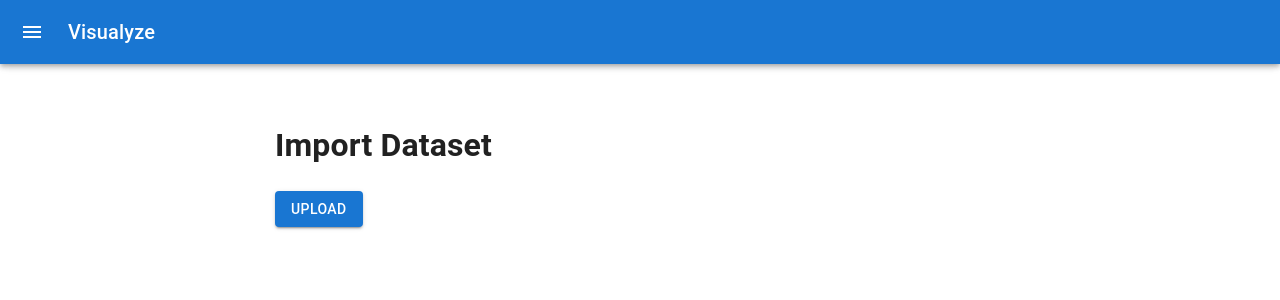
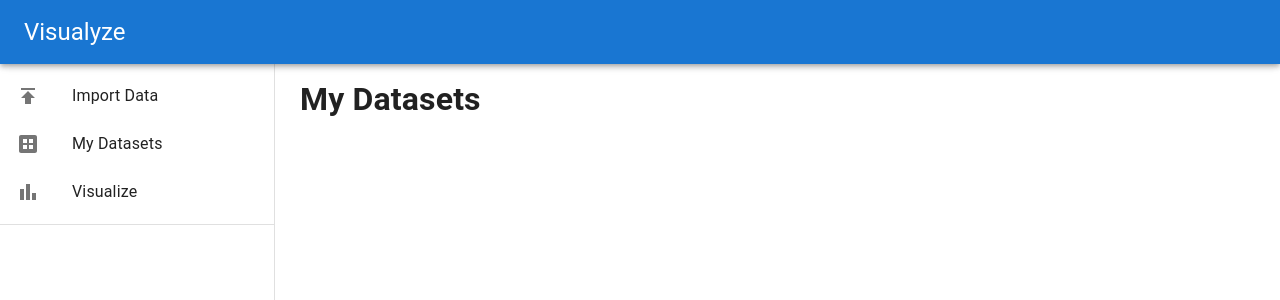
Before and after one commit to philippejlyu/CSC302, a React (Create React App) app in the folder crime_database/: page /datasets in a window 1280 px wide. Shown: the top 300 px of the page. Built offline with nearby package versions, Linux system fonts and the light colour scheme.

Commit message:
Added navigation

```diff
--- a/crime_database/package.json
+++ b/crime_database/package.json
@@ -15,6 +15,7 @@
     "react": "^18.2.0",
     "react-bootstrap": "^2.5.0",
     "react-dom": "^18.2.0",
+    "react-router-dom": "^6.4.3",
     "react-scripts": "5.0.1",
     "web-vitals": "^2.1.4"
   },
--- a/crime_database/src/App.js
+++ b/crime_database/src/App.js
@@ -1,13 +1,19 @@
 import './App.css';
-import './SideBar.js';
 import React from 'react';
-import SideBar from './SideBar.js';
+import ImportData from './ImportData';
+import MyDatasets from './MyDatasets';
+import Visualize from './Visualize';
+import {BrowserRouter, Route, Routes} from "react-router-dom";
 
 function App() {
   return (
-      <React.Fragment>
-      <SideBar></SideBar>
-      </React.Fragment>
+      <BrowserRouter>
+        <Routes>
+        <Route path="/" element={<ImportData/>} />
+        <Route path="/datasets" element={<MyDatasets/>} />
+        <Route path="/visualize" element={<Visualize/>} />
+        </Routes>
+      </BrowserRouter>
   );
 }
 
--- /dev/null
+++ b/crime_database/src/ImportData.js
@@ -0,0 +1,48 @@
+import React from "react";
+import { Button } from "@mui/material";
+import axios from "axios";
+import SideBar from "./SideBar";
+import * as ReactDOM from 'react-dom';
+
+const ImportData = () => {
+
+    function handleChange(event) {
+        let file = event.target.files[0];
+        const url = 'http://localhost:5000/upload';
+        const formData = new FormData();
+
+        formData.append("file", file);
+
+        axios.post(url, formData).then((res) => {
+            console.log(res);
+            let el = document.getElementById("main-page");
+            const el2 = document.createElement("h4");
+            el2.innerHTML = 'Success!';
+            el2.style.color = 'green';
+            ReactDOM.findDOMNode(el).append(el2);
+        }).catch((err) => {
+            console.warn(err);
+            let el = document.getElementById("main-page");
+            const el2 = document.createElement("h4");
+            el2.innerHTML = 'Error! Please try again.';
+            el2.style.color = 'red';
+            ReactDOM.findDOMNode(el).append(el2);
+        });
+      }
+
+    return(
+        <React.Fragment>
+        <SideBar></SideBar>
+        <div id='main-page' style={{marginTop:'75px', marginLeft: '300px'}}>
+        <h1>Import Dataset</h1>
+        <h3>Please upload a CSV file:</h3>
+      <Button variant="contained" component="label">
+        Upload
+        <input hidden accept=".csv" type="file" onChange={handleChange}/>
+      </Button>
+      </div>
+      </React.Fragment>
+    )
+}
+
+export default ImportData;
--- /dev/null
+++ b/crime_database/src/MyDatasets.js
@@ -0,0 +1,16 @@
+import React from "react";
+import SideBar from "./SideBar";
+
+const MyDatasets = () => {
+
+    return(
+        <React.Fragment>
+        <SideBar></SideBar>
+        <div id='main-page' style={{marginTop:'75px', marginLeft: '300px'}}>
+        <h1>My Datasets</h1>
+      </div>
+      </React.Fragment>
+    )
+}
+
+export default MyDatasets;
--- a/crime_database/src/SideBar.js
+++ b/crime_database/src/SideBar.js
@@ -1,7 +1,4 @@
 import * as React from 'react';
-import * as ReactDOM from 'react-dom';
-import { styled } from '@mui/material/styles';
-import Box from '@mui/material/Box';
 import Drawer from '@mui/material/Drawer';
 import CssBaseline from '@mui/material/CssBaseline';
 import AppBar from '@mui/material/AppBar';
@@ -9,9 +6,6 @@ import Toolbar from '@mui/material/Toolbar';
 import List from '@mui/material/List';
 import Typography from '@mui/material/Typography';
 import Divider from '@mui/material/Divider';
-import IconButton from '@mui/material/IconButton';
-import ChevronLeftIcon from '@mui/icons-material/ChevronLeft';
-import MenuIcon from '@mui/icons-material/Menu';
 import ListItem from '@mui/material/ListItem';
 import ListItemButton from '@mui/material/ListItemButton';
 import ListItemIcon from '@mui/material/ListItemIcon';
@@ -19,93 +13,34 @@ import ListItemText from '@mui/material/ListItemText';
 import PublishIcon from '@mui/icons-material/Publish';
 import BarChartIcon from '@mui/icons-material/BarChart';
 import DatasetIcon from '@mui/icons-material/Dataset';
-import { Button } from '@mui/material';
-import axios from 'axios';
+import { Link } from 'react-router-dom'
 
 const SideBar = () => {
-    const drawerWidth = 275;
-    const [open, setOpen] = React.useState(false);
-    const openDrawer = () => {
-      setOpen(true);
-      let el = document.getElementById("navbar-comp");
-      ReactDOM.findDOMNode(el).style.width = 'calc(100% - 275px)';
-      ReactDOM.findDOMNode(el).style.marginLeft = drawerWidth;
 
-      let el2 = document.getElementById("main-page");
-      ReactDOM.findDOMNode(el2).style.width = 'calc(100% - 275px)';
-      ReactDOM.findDOMNode(el2).style.marginLeft = drawerWidth;
-    };
-    const closeDrawer = () => {
-      setOpen(false);
-      let el = document.getElementById("navbar-comp");
-      ReactDOM.findDOMNode(el).style.width = 'calc(100%)';
-      ReactDOM.findDOMNode(el).style.marginLeft = 0;
+  const drawerWidth = 275;
 
-      let el2 = document.getElementById("main-page");
-      ReactDOM.findDOMNode(el2).style.width = 'calc(100%)';
-      ReactDOM.findDOMNode(el2).style.marginLeft = 0;
-    };
-
-  const DrawerHeader = styled('div')(({ theme }) => ({
-    display: 'flex',
-    alignItems: 'center',
-    padding: theme.spacing(0, 1),
-    ...theme.mixins.toolbar,
-    justifyContent: 'flex-end',
-  }));
-
-
-
-  function handleChange(event) {
-    let file = event.target.files[0];
-    const url = 'http://localhost:5000/upload';
-    const formData = new FormData();
-
-    formData.append("file", file);
-
-    axios.post(url, formData).then(res => console.log(res)).catch(err => console.warn(err));
-  }
     return (
-        <Box sx={{ display: 'flex' }}>
+      <React.Fragment>
       <CssBaseline />
-      <AppBar id="navbar-comp" position="fixed" open={open}>
+      <AppBar position="fixed" sx={{ zIndex: (theme) => theme.zIndex.drawer + 1 }}>
         <Toolbar>
-          <IconButton
-            color="inherit"
-            aria-label="open drawer"
-            onClick={openDrawer}
-            edge="start"
-            sx={{ mr: 2, ...(open && { display: 'none' }) }}
-          >
-            <MenuIcon />
-          </IconButton>
-          <Typography variant="h6" noWrap component="div">
+          <Typography variant="h5" noWrap component="div">
             Visualyze
           </Typography>
         </Toolbar>
       </AppBar>
       <Drawer
-        sx={{
-          width: drawerWidth,
-          flexShrink: 0,
-          '& .MuiDrawer-paper': {
-            width: drawerWidth,
-            boxSizing: 'border-box',
-          },
-        }}
-        variant="persistent"
-        anchor="left"
-        open={open}
+       variant="permanent"
+       sx={{
+         width: drawerWidth,
+         flexShrink: 0,
+         [`& .MuiDrawer-paper`]: { width: drawerWidth, boxSizing: 'border-box' },
+       }}
       >
-        <DrawerHeader>
-          <IconButton onClick={closeDrawer}>
-           <ChevronLeftIcon />
-          </IconButton>
-        </DrawerHeader>
-        <Divider />
+        <Toolbar />
         <List>
             <ListItem disablePadding>
-              <ListItemButton>
+              <ListItemButton component={Link} to="/">
                 <ListItemIcon>
                   <PublishIcon />
                 </ListItemIcon>
@@ -113,7 +48,7 @@ const SideBar = () => {
               </ListItemButton>
             </ListItem>
             <ListItem disablePadding>
-              <ListItemButton>
+              <ListItemButton component={Link} to="/datasets">
                 <ListItemIcon>
                   <DatasetIcon />
                 </ListItemIcon>
@@ -121,7 +56,7 @@ const SideBar = () => {
               </ListItemButton>
             </ListItem>
             <ListItem disablePadding>
-              <ListItemButton>
+              <ListItemButton component={Link} to="/visualize">
                 <ListItemIcon>
                   <BarChartIcon />
                 </ListItemIcon>
@@ -131,14 +66,7 @@ const SideBar = () => {
         </List>
         <Divider />
       </Drawer>
-      <div id='main-page' open={open} style={{marginTop:'100px'}}>
-        <h1>Import Dataset</h1>
-      <Button variant="contained" component="label">
-        Upload
-        <input hidden accept=".csv" type="file" onChange={handleChange}/>
-      </Button>
-      </div>
-      </Box>
+      </React.Fragment>
     )
 }
 
--- /dev/null
+++ b/crime_database/src/Visualize.js
@@ -0,0 +1,16 @@
+import React from "react";
+import SideBar from "./SideBar";
+
+const Visualize = () => {
+
+    return(
+        <React.Fragment>
+        <SideBar></SideBar>
+        <div id='main-page' style={{marginTop:'75px', marginLeft: '300px'}}>
+        <h1>Visualize</h1>
+      </div>
+      </React.Fragment>
+    )
+}
+
+export default Visualize;
```
